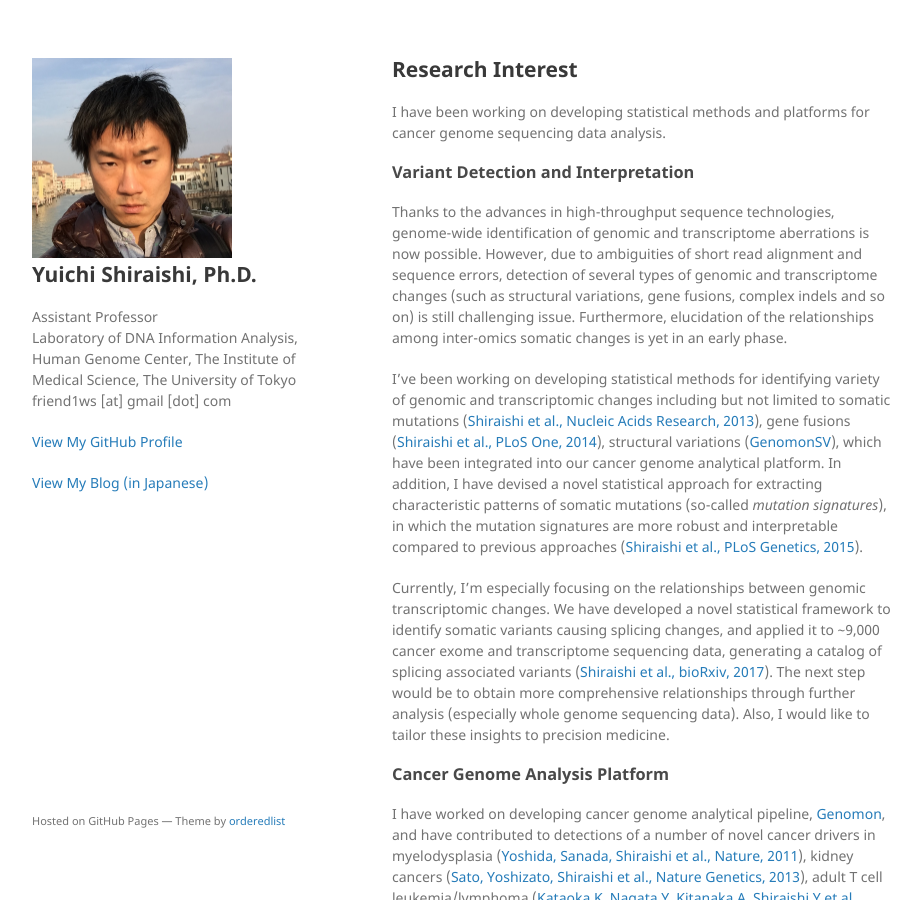
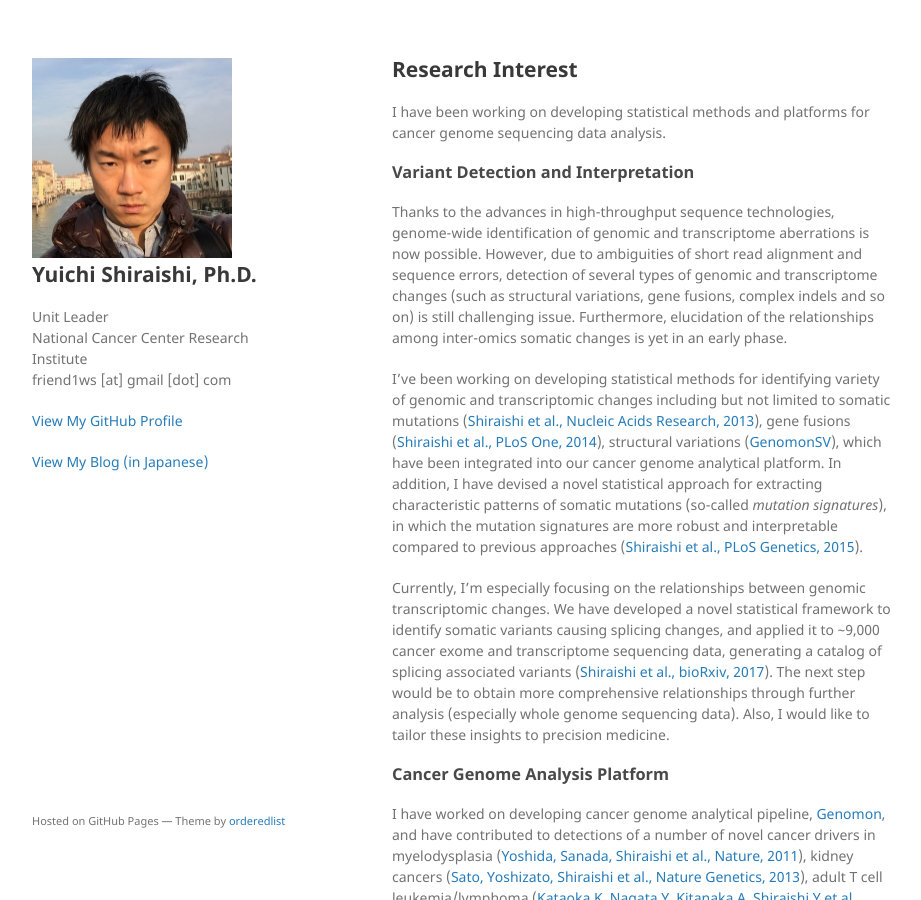
Before and after one commit to friend1ws/friend1ws.github.io, a Jekyll site: the page built from index.md, in a window 1280 px wide and 900 px high. Shown: the whole window, without its empty margins (178-1099 px from the left). Built offline with Jekyll 4.4.1, drawn with Linux system fonts in a browser that asks for light colours; our own code applies the rules of GitHub Pages for plain Markdown files.

Commit message:
Update _config.yml

```diff
--- a/_config.yml
+++ b/_config.yml
@@ -1,5 +1,5 @@
 title: Yuichi Shiraishi, Ph.D.
-description: Assistant Professor</br>Laboratory of DNA Information Analysis, Human Genome Center, The Institute of Medical Science, The University of Tokyo</br>friend1ws [at] gmail [dot] com
+description: Unit Leader</br>National Cancer Center Research Institute</br>friend1ws [at] gmail [dot] com
 show_downloads: true
 google_analytics: UA-110011805-1
 theme: jekyll-theme-minimal
```
